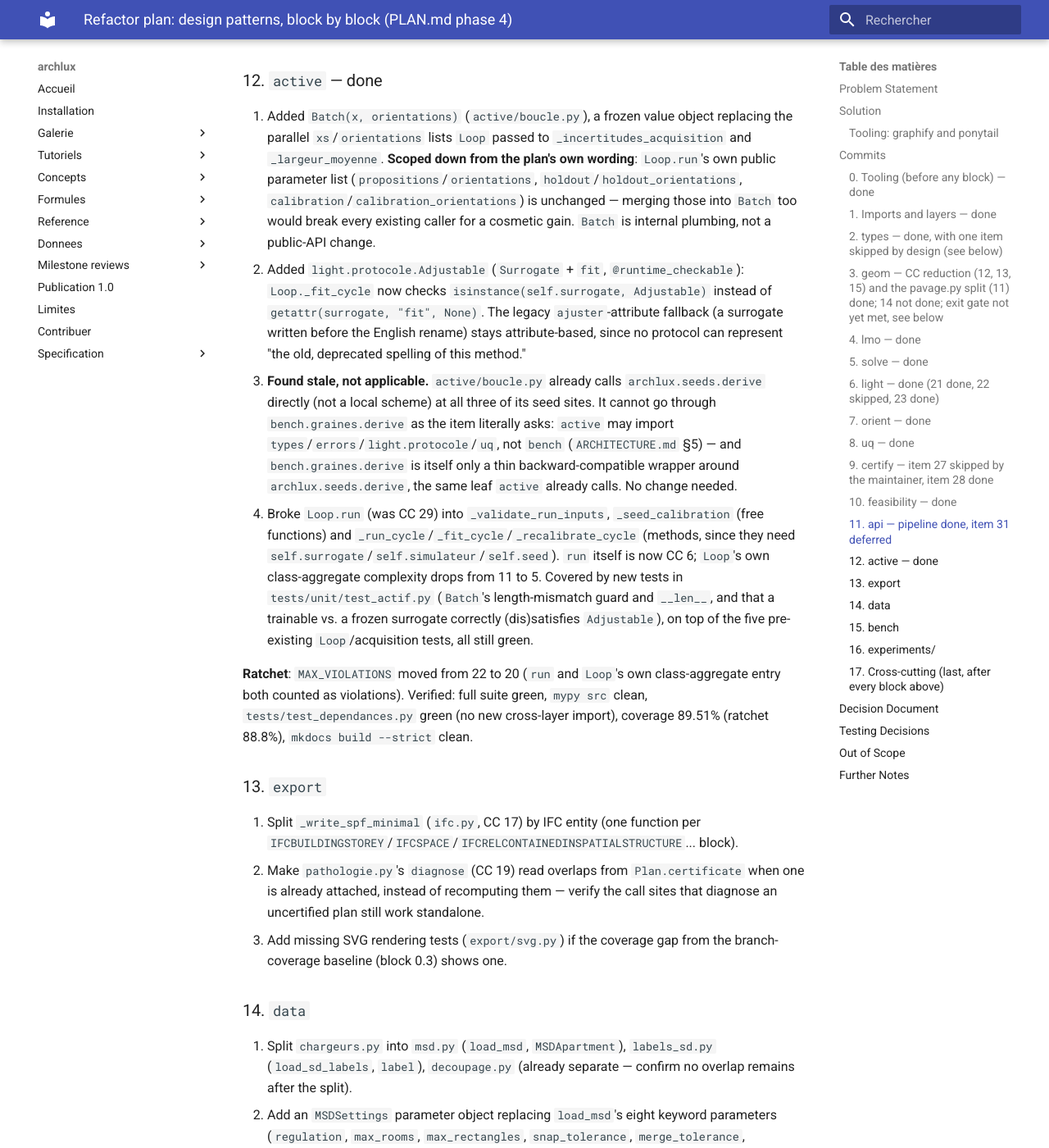
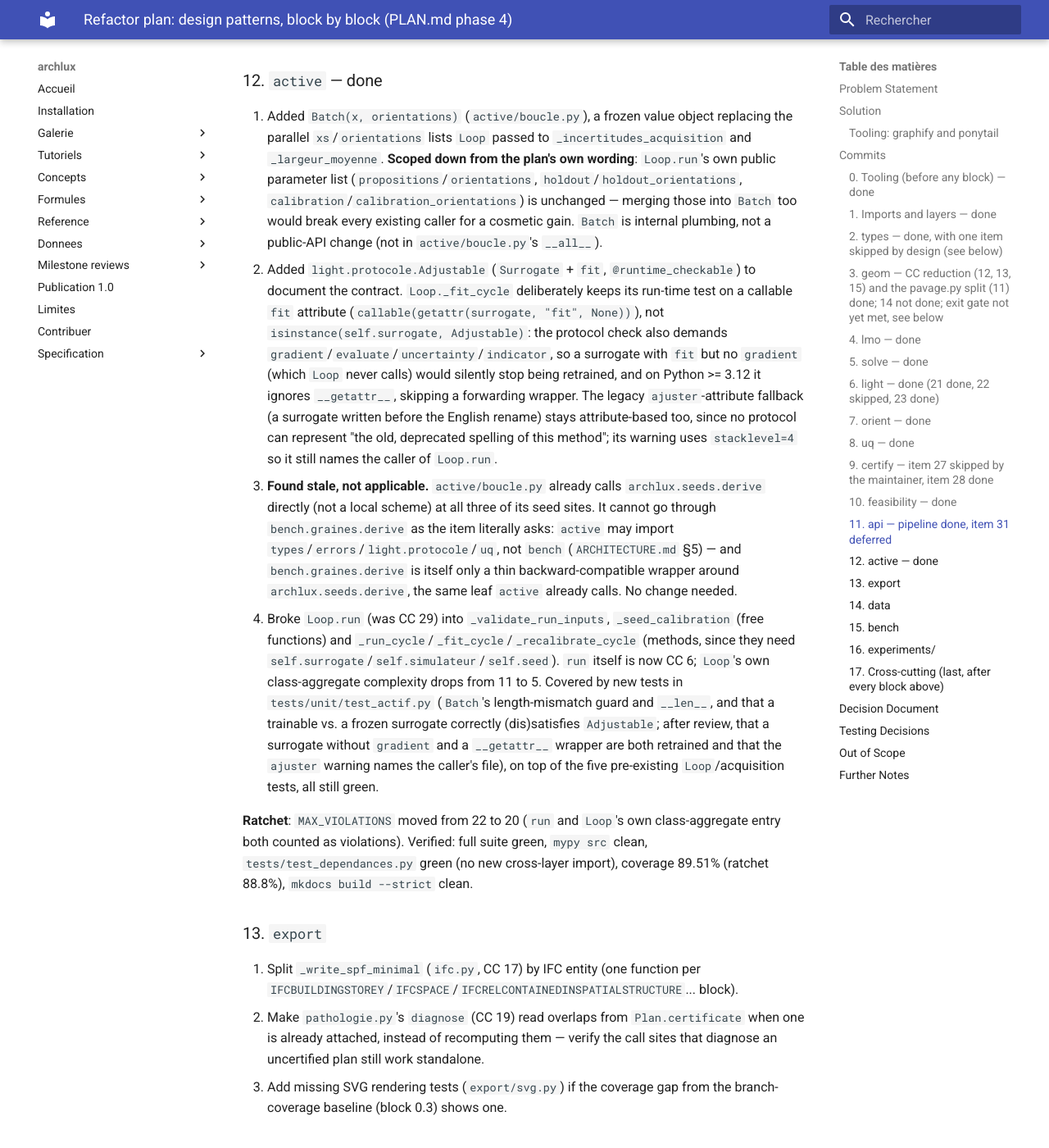
Before and after one commit to joeylukoji/archlux, an MkDocs documentation site: the page built from docs/plans/phase-4-design-patterns.md, in a window 1280 px wide and 1400 px high, scrolled down 12094 px. Shown: the whole window at 82% size. Built offline with MkDocs 1.6.1 and Material for MkDocs 9.7.7, drawn with Linux system fonts in a browser that asks for light colours.

Commit message:
Keep Loop's retrain test on a callable fit; point the ajuster warning at run's caller
Review of block 12: isinstance(surrogate, Adjustable) silently skipped a
surrogate with fit but no gradient, and (Python >= 3.12) a __getattr__
wrapper; the runtime test is back on callable(getattr(surrogate, 'fit', None)),
Adjustable documents the contract only. The ajuster DeprecationWarning moved
two frames deeper with the run split: stacklevel 2 -> 4. Batch leaves __all__
(internal plumbing). pytest import moved to the module top of test_actif.py.

Co-Authored-By: Claude Opus 5.5 <noreply@anthropic.com>
Claude-Session: https://claude.ai/code/session_01SJRvyQDd2pAq3R6KDNYm8U

```diff
--- a/docs/plans/phase-4-design-patterns.md
+++ b/docs/plans/phase-4-design-patterns.md
@@ -494,12 +494,19 @@ Verified: full suite green, `mypy src` clean, `tests/test_dependances.py` and
     public parameter list (`propositions`/`orientations`,
     `holdout`/`holdout_orientations`, `calibration`/`calibration_orientations`) is
     unchanged — merging those into `Batch` too would break every existing caller for a
-    cosmetic gain. `Batch` is internal plumbing, not a public-API change.
-34. Added `light.protocole.Adjustable` (`Surrogate` + `fit`, `@runtime_checkable`):
-    `Loop._fit_cycle` now checks `isinstance(self.surrogate, Adjustable)` instead of
-    `getattr(surrogate, "fit", None)`. The legacy `ajuster`-attribute fallback (a
-    surrogate written before the English rename) stays attribute-based, since no
-    protocol can represent "the old, deprecated spelling of this method."
+    cosmetic gain. `Batch` is internal plumbing, not a public-API change (not in
+    `active/boucle.py`'s `__all__`).
+34. Added `light.protocole.Adjustable` (`Surrogate` + `fit`, `@runtime_checkable`) to
+    document the contract. `Loop._fit_cycle` deliberately keeps its run-time test on a
+    callable `fit` attribute (`callable(getattr(surrogate, "fit", None))`), not
+    `isinstance(self.surrogate, Adjustable)`: the protocol check also demands
+    `gradient`/`evaluate`/`uncertainty`/`indicator`, so a surrogate with `fit` but no
+    `gradient` (which `Loop` never calls) would silently stop being retrained, and on
+    Python >= 3.12 it ignores `__getattr__`, skipping a forwarding wrapper. The legacy
+    `ajuster`-attribute fallback (a surrogate written before the English rename) stays
+    attribute-based too, since no protocol can represent "the old, deprecated spelling
+    of this method"; its warning uses `stacklevel=4` so it still names the caller of
+    `Loop.run`.
 35. **Found stale, not applicable.** `active/boucle.py` already calls
     `archlux.seeds.derive` directly (not a local scheme) at all three of its seed
     sites. It cannot go through `bench.graines.derive` as the item literally asks:
@@ -512,7 +519,9 @@ Verified: full suite green, `mypy src` clean, `tests/test_dependances.py` and
     need `self.surrogate`/`self.simulateur`/`self.seed`). `run` itself is now CC 6;
     `Loop`'s own class-aggregate complexity drops from 11 to 5. Covered by new tests in
     `tests/unit/test_actif.py` (`Batch`'s length-mismatch guard and `__len__`, and that
-    a trainable vs. a frozen surrogate correctly (dis)satisfies `Adjustable`), on top of
+    a trainable vs. a frozen surrogate correctly (dis)satisfies `Adjustable`; after
+    review, that a surrogate without `gradient` and a `__getattr__` wrapper are both
+    retrained and that the `ajuster` warning names the caller's file), on top of
     the five pre-existing `Loop`/acquisition tests, all still green.
 
 **Ratchet**: `MAX_VIOLATIONS` moved from 22 to 20 (`run` and `Loop`'s own
```
Also changed, not shown: CHANGELOG.md (+2 -2 lines), 3 other files.
